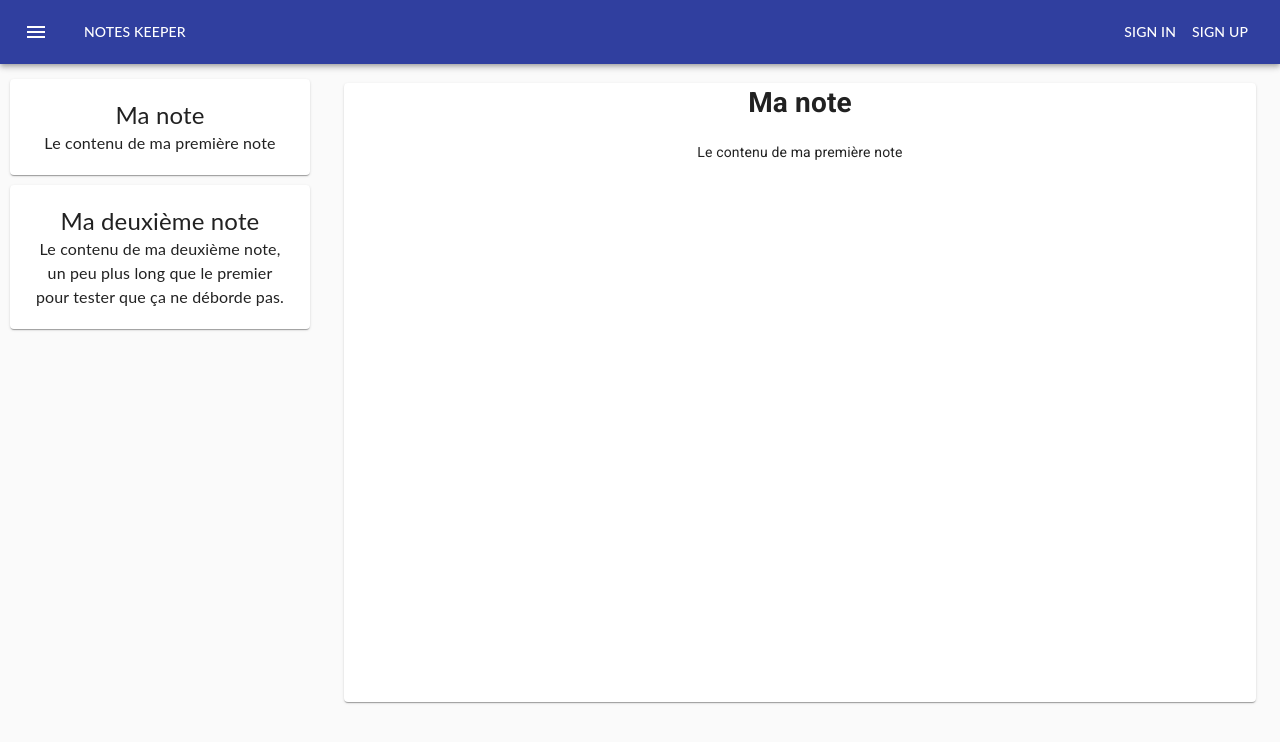
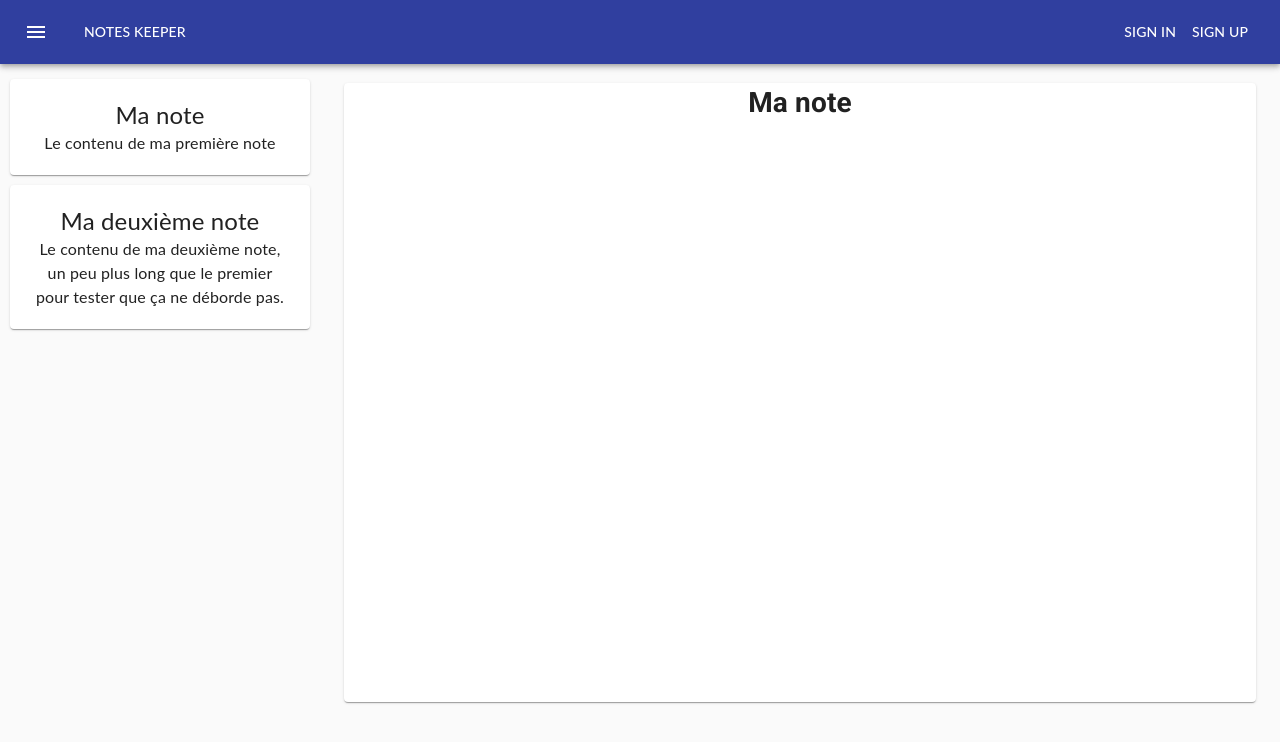
Before and after one commit to Tete1805/notes-keeper, a React (Create React App) app: page / in a window 1280 px wide. Shown: the top 742 px of the page. Built offline with nearby package versions, Linux system fonts and the light colour scheme.

Commit message:
refactor: renames Editor to EditorContainer

```diff
--- a/src/components/Editor.tsx
+++ /dev/null
@@ -1,29 +0,0 @@
-import React, { ReactNode } from 'react';
-
-import Note from '../types/Note';
-
-import Container from '@material-ui/core/Container';
-import Paper from '@material-ui/core/Paper';
-
-interface EditorProps {
-  currentNote: Note;
-}
-
-const Editor: React.FC<EditorProps> = ({ currentNote: { title, content } }) => (
-  <Container
-    component="main"
-    style={{
-      height: '100%',
-      minHeight: '600px',
-      marginTop: '15px',
-      width: '100%'
-    }}
-  >
-    <Paper style={{ minHeight: '100%' }}>
-      <h1>{title}</h1>
-      <p>{content}</p>
-    </Paper>
-  </Container>
-);
-
-export default Editor;
--- /dev/null
+++ b/src/components/EditorContainer.tsx
@@ -0,0 +1,36 @@
+import React, { ReactNode } from 'react';
+import { Editor } from 'react-draft-wysiwyg';
+import { EditorState } from 'draft-js';
+import Container from '@material-ui/core/Container';
+import Paper from '@material-ui/core/Paper';
+import Note from '../types/Note';
+
+interface EditorContainerProps {
+  currentNote: Note;
+  setCurrentNote: Function;
+}
+
+const EditorContainer: React.FC<EditorContainerProps> = ({
+  currentNote,
+  setCurrentNote
+}) => {
+  const editorState = EditorState.createEmpty();
+
+  return (
+    <Container
+      component="main"
+      style={{
+        height: '100%',
+        minHeight: '600px',
+        marginTop: '15px',
+        width: '100%'
+      }}
+    >
+      <Paper style={{ minHeight: '100%' }}>
+        <h1>{currentNote.title}</h1>
+      </Paper>
+    </Container>
+  );
+};
+
+export default EditorContainer;
--- a/src/components/Main.tsx
+++ b/src/components/Main.tsx
@@ -1,7 +1,7 @@
 import React, { FC, ReactNode, useState } from 'react';
 import Grid from '@material-ui/core/Grid';
 
-import Editor from './Editor';
+import EditorContainer from './EditorContainer';
 import Sidebar from './SideBar';
 
 import { styles } from './Main.styles';
@@ -30,7 +30,10 @@ const Main: FC<MainChildren> = () => {
           <Sidebar notes={notes} setCurrentNote={setCurrentNote}></Sidebar>
         </Grid>
         <Grid item xs={12} sm={9}>
-          <Editor currentNote={currentNote}></Editor>
+          <EditorContainer
+            currentNote={currentNote}
+            setCurrentNote={setCurrentNote}
+          ></EditorContainer>
         </Grid>
       </Grid>
     </div>
```
